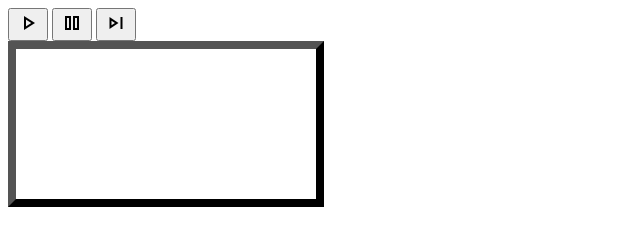
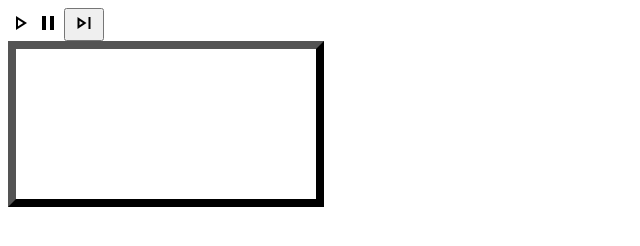
Before and after one commit to Koumarin/jslife, a plain HTML site: page index.html in a window 1280 px wide. Shown: the whole page, without its empty margins (0-640 px from the left). Drawn offline with nearby package versions, Linux system fonts and the light colour scheme.

Commit message:
Add style to play and pause buttons

```diff
--- a/index.html
+++ b/index.html
@@ -3,8 +3,7 @@
   <head>
     <meta charset="utf-8"/>
 
-    <link href="https://fonts.googleapis.com/css2?family=Material+Symbols+Outlined"
-	  rel="stylesheet"/>
+    <link href="https://fonts.googleapis.com/css2?family=Material+Symbols+Outlined:FILL@0..1&icon_names=play_arrow,pause,skip_next" rel="stylesheet" />
     <link rel="stylesheet" href="style.css"/>
     <script type="module" src="src/main.js" defer></script>
 
@@ -14,16 +13,21 @@
     <noscript>You need to enable JavaScript to run this app.</noscript>
 
     <div>
-      <button id="button_play">
-	<span class="material-symbols-outlined">play_arrow</span>
-      </button>
-      <button id="button_pause">
-	<span class="material-symbols-outlined">pause</span>
-      </button>
+      <input type="radio" id="button_play" name="play_pause"/>
+      <label for="button_play" class="material-symbols-outlined">
+	play_arrow
+      </label>
+
+      <input type="radio" id="button_pause" name="play_pause" checked/>
+      <label for="button_pause" class="material-symbols-outlined">
+	pause
+      </label>
+
       <button id="button_step">
 	<span class="material-symbols-outlined">skip_next</span>
       </button>
     </div>
+
     <canvas id="canvas">Your browser does not support canvas.</canvas>
   </body>
 </html>
--- a/style.css
+++ b/style.css
@@ -1,3 +1,11 @@
 canvas {
     border: 0.5rem outset black;
 }
+
+input[type="radio"] {
+    display: none;
+}
+
+input[type="radio"]:checked+label {
+    font-variation-settings: 'FILL' 1;
+}
```
